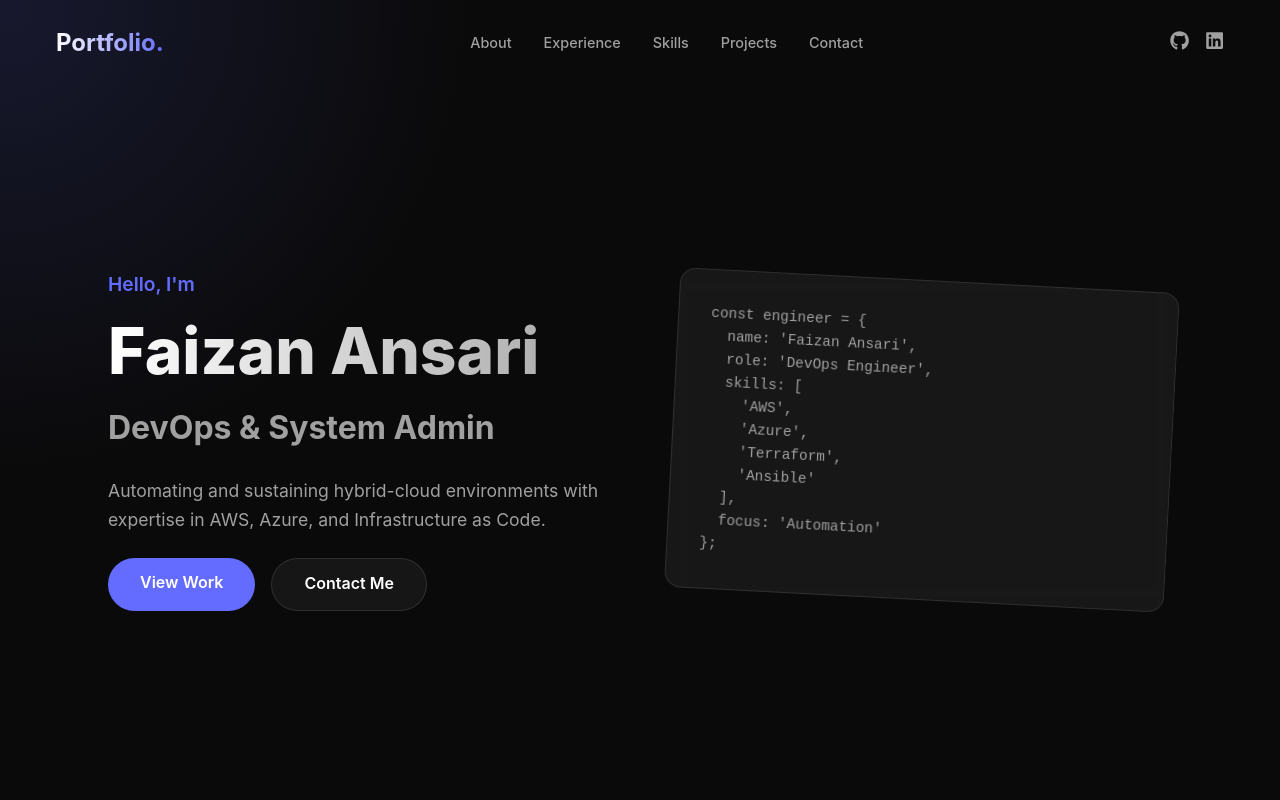
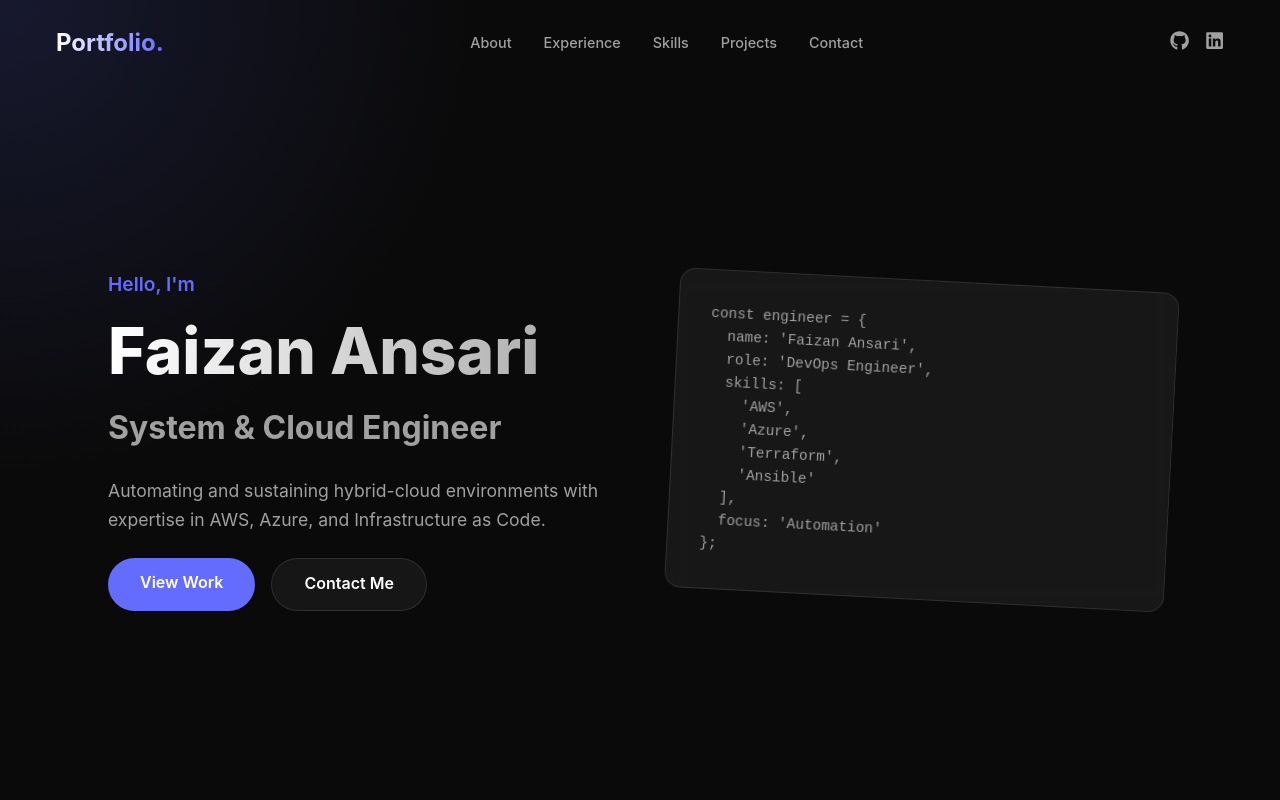
Before and after one commit to 5zan-Code/portfolio-Vercel, a React (Vite) app: page / in a window 1280 px wide. Shown: the top 800 px of the page. Built offline with nearby package versions, Linux system fonts and the light colour scheme.

Commit message:
Update Hero.jsx

```diff
--- a/src/sections/Hero.jsx
+++ b/src/sections/Hero.jsx
@@ -24,7 +24,7 @@ const Hero = () => {
         <div className="text-content">
           <span className="greeting">Hello, I'm</span>
           <h1 className="name">Faizan Ansari</h1>
-          <h2 className="title">DevOps & System Admin</h2>
+          <h2 className="title">System & Cloud Engineer</h2>
           <p className="description">
             Automating and sustaining hybrid-cloud environments with expertise in AWS, Azure, and Infrastructure as Code.
           </p>
```
